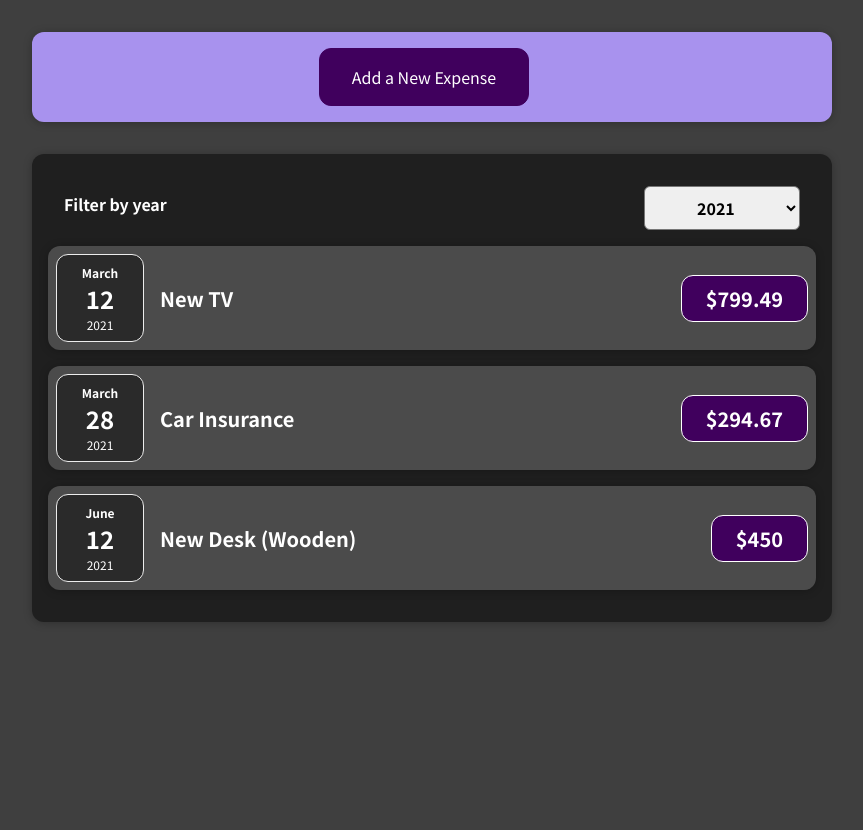
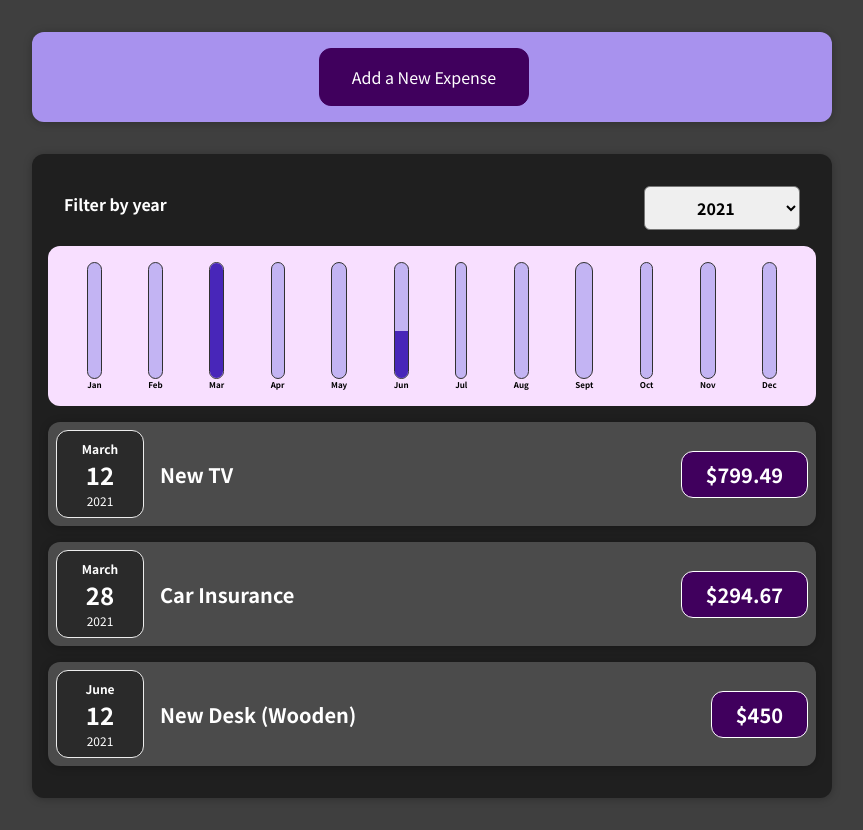
Before and after one commit to StellaBalinda/React-Complete-Guide, a React (Create React App) app: page / in a window 1280 px wide. Shown: the whole page, without its empty margins (208-1071 px from the left). Before the commit the page ends 800 px from the top, so only its background shows below. Built offline with nearby package versions, Linux system fonts and the light colour scheme.

Commit message:
Adding Dynamic Styles

```diff
--- a/src/components/Charts/Chart.js
+++ b/src/components/Charts/Chart.js
@@ -4,14 +4,16 @@
 import "./Chart.css";
 
 const Chart = (props) => {
+  const dataPointValues = props.dataPoints.map((dataPoint) => dataPoint.value); //a new array of values only from dataPoints will be returned
+  const totalMaximum = Math.max(...dataPointValues); // use the spread operator to pull out all 12 elts as stand alone elt instead of array
   return (
     <div className="chart">
-      {props.dataPoints.map((datapoint) => (
+      {props.dataPoints.map((dataPoint) => (
         <ChartBar
-          key={datapoint.label}
-          value={datapoint.value}
-          label={datapoint.label}
-          MaxValue={null}
+          key={dataPoint.label}
+          value={dataPoint.value}
+          label={dataPoint.label}
+          maxValue={totalMaximum} // biggest value accross the months
         />
       ))}
     </div>
--- a/src/components/Charts/ChartBar.js
+++ b/src/components/Charts/ChartBar.js
@@ -2,6 +2,23 @@
 
 import "./ChartBar.css";
 
-const ChartBar = () => {};
+const ChartBar = (props) => {
+  let barFillHeight = "0%";
+
+  if (props.maxValue > 0) {
+    barFillHeight = Math.round((props.value / props.maxValue) * 100) + "%";
+  }
+  return (
+    <div className="chart-bar">
+      <div className="chart-bar__inner">
+        <div
+          className="chart-bar__fill"
+          style={{ height: barFillHeight }}
+        ></div>
+      </div>
+      <div className="chart-bar__label">{props.label}</div>
+    </div>
+  );
+};
 
 export default ChartBar;
--- a/src/components/Expenses/Expenses.js
+++ b/src/components/Expenses/Expenses.js
@@ -2,6 +2,7 @@
 //import ExpenseItem from "./ExpenseItem";
 import ExpensesList from "./ExpensesList";
 import ExpenseFilter from "./ExpenseFilter";
+import ExpensesChart from "./ExpensesChart";
 import Card from "../UI/Card";
 import "./Expenses.css";
 
@@ -23,6 +24,7 @@
           selected={filteredYear}
           onChangeFilter={filterChangeHandler}
         />
+        <ExpensesChart expenses={filteredExpenses} />
         <ExpensesList items={filteredExpenses} />
       </Card>
     </div>
--- /dev/null
+++ b/src/components/Expenses/ExpensesChart.js
@@ -0,0 +1,29 @@
+import React from "react";
+
+import Chart from "../Charts/Chart";
+
+const ExpensesChart = (props) => {
+  const chartDataPoints = [
+    { label: "Jan", value: 0 },
+    { label: "Feb", value: 0 },
+    { label: "Mar", value: 0 },
+    { label: "Apr", value: 0 },
+    { label: "May", value: 0 },
+    { label: "Jun", value: 0 },
+    { label: "Jul", value: 0 },
+    { label: "Aug", value: 0 },
+    { label: "Sept", value: 0 },
+    { label: "Oct", value: 0 },
+    { label: "Nov", value: 0 },
+    { label: "Dec", value: 0 },
+  ];
+
+  for (const expense of props.expenses) {
+    const expenseMonth = expense.date.getMonth(); // starting at 0 => Jan to 11
+    chartDataPoints[expenseMonth].value += expense.amount;
+  }
+
+  return <Chart dataPoints={chartDataPoints} />;
+};
+
+export default ExpensesChart;
--- a/src/components/NewExpense/ExpenseForm.js
+++ b/src/components/NewExpense/ExpenseForm.js
@@ -56,7 +56,7 @@
     event.preventDefault();
     const expenseData = {
       title: enteredTitle,
-      amount: enteredAmount,
+      amount: +enteredAmount,
       date: new Date(enteredDate),
     };
     props.onSaveExpenseData(expenseData);
```
Also changed, not shown: 1 other file (tests, documents, lock files or other folders).
